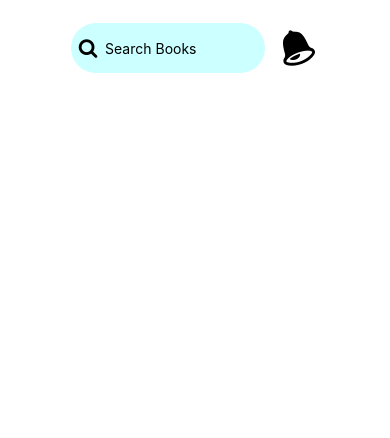
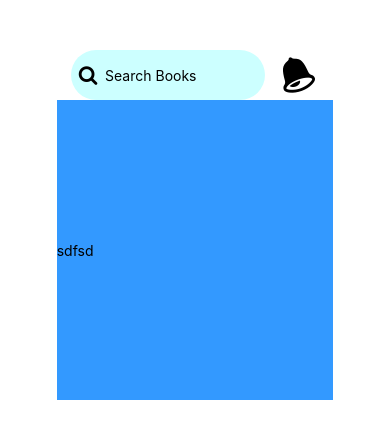
Before and after one commit to nahidul-opu/BookBuddy, a React Native app: screen / in a window 390 px wide. Shown: the top 438 px of the page. Built offline with nearby package versions, Linux system fonts and the light colour scheme.

Commit message:
subtle changes
Subtle changes after search box design

```diff
--- a/App.js
+++ b/App.js
@@ -3,6 +3,7 @@ import { StyleSheet, Text, View } from 'react-native';
 
 import BrowsePost from './app/screens/BrowsePost'
 import SearchBar from './app/components/SearchBar';
+
 
 export default function App() {
   console.log('run successfully');
@@ -19,6 +20,7 @@ const styles = StyleSheet.create({
     backgroundColor: '#fff',
     alignItems: 'center',
     justifyContent: 'flex-start',
-    paddingTop: "6%"
+    paddingTop: 50,
+
   },
 });
--- /dev/null
+++ b/app/components/PostComp.js
@@ -0,0 +1,40 @@
+import { StatusBar } from 'expo-status-bar';
+import { StyleSheet, Text,TextInput, View,TouchableOpacity, Image } from 'react-native';
+import { Entypo,FontAwesome  } from '@expo/vector-icons';
+import React from "react";
+
+import colors from '../config/colors';
+
+const PostComp = () => {
+
+
+    return (
+        <TouchableOpacity style={styles.postContainer}>
+            <Text>sdfsd</Text>
+        </TouchableOpacity>
+    )
+}
+
+const styles = StyleSheet.create({
+  postContainer: {
+    backgroundColor: colors.primary,
+      width: '100%',
+      height: 300,
+      borderRadius: 0,
+      flexDirection: 'row',
+      alignItems: 'center'
+
+  },
+
+  searchPart: {
+      backgroundColor: colors.secondary,
+      width: '70%',
+      height: '100%',
+      borderRadius: 50,
+      flexDirection: 'row',
+      alignItems: 'center'
+
+  }
+});
+
+export default PostComp;
--- a/app/components/SearchBar.js
+++ b/app/components/SearchBar.js
@@ -20,7 +20,7 @@ const SearchBar = () => {
                 }/>
 
                 <TextInput
-                    onChangeText={onChangeText} placeholder='Search Books' value={text}/>
+                    onChangeText={onChangeText} placeholder='Search Books' style={{width: '100%'}} value={text}/>
             </View>
 
             <TouchableOpacity>
--- a/app/screens/BrowsePost.js
+++ b/app/screens/BrowsePost.js
@@ -5,12 +5,15 @@ import { View, Text } from 'react-native';
 
 
 import SearchBar from '../components/SearchBar';
+import PostComp from '../components/PostComp';
 
 const BrowsePost = () => {
     return (
         <View>
             <SearchBar/>
+            <PostComp/>
         </View>
+
     )
 }
 
```
